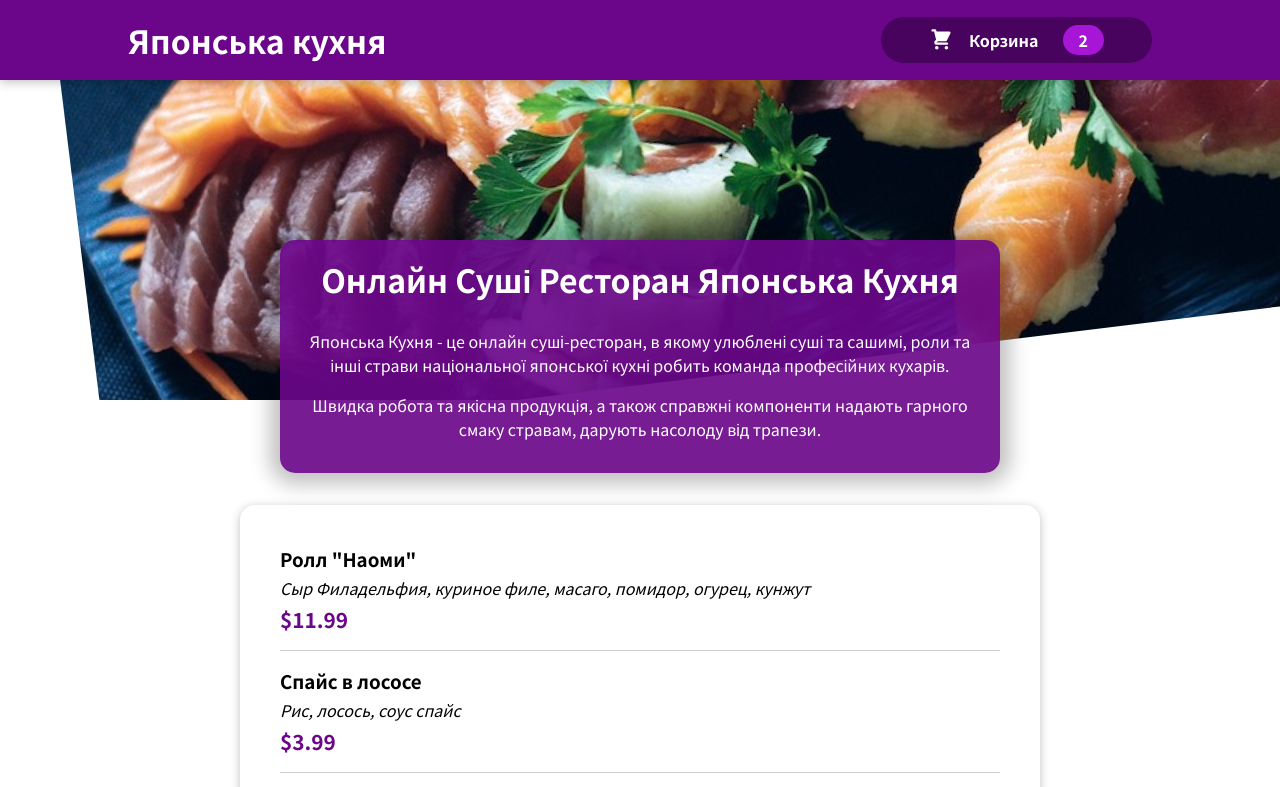
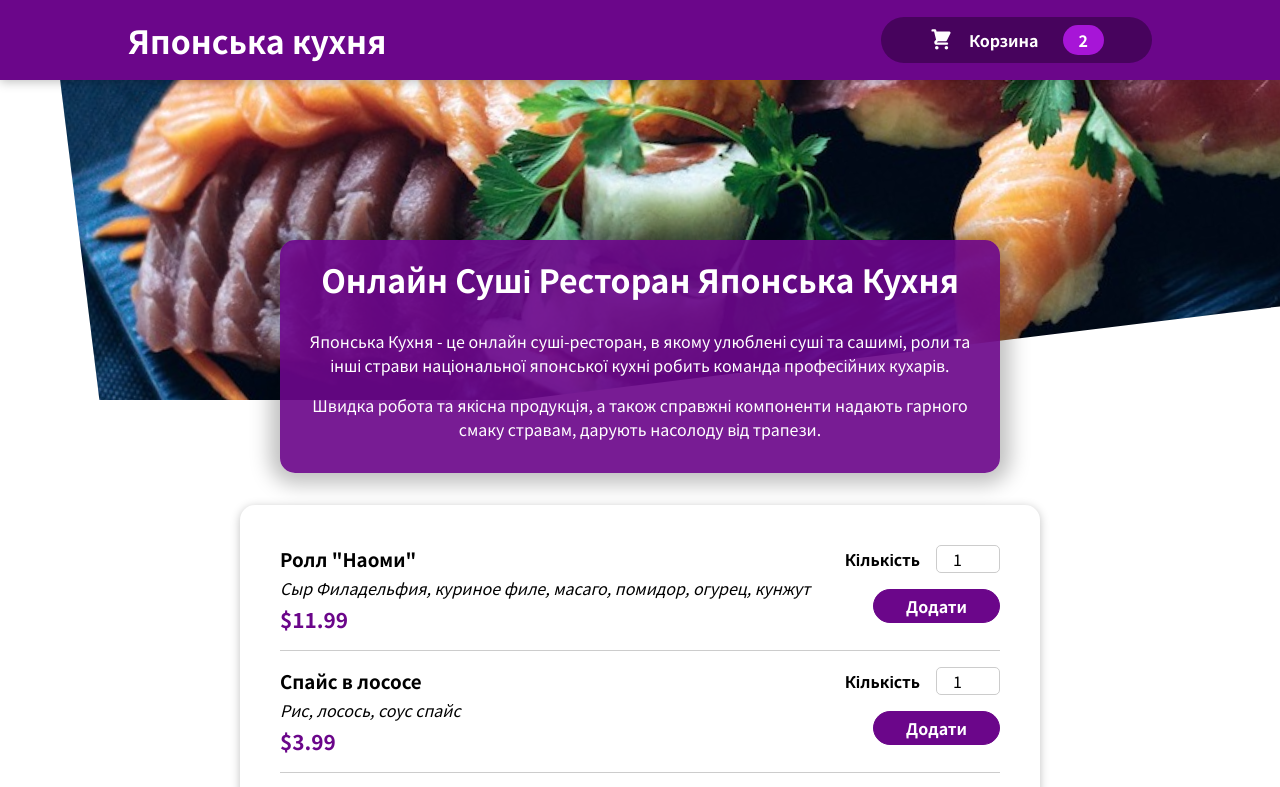
Before and after one commit to Konstantin2014/food-order, a React (Create React App) app: page / in a window 1280 px wide. Shown: the top 787 px of the page. Built offline with nearby package versions, Linux system fonts and the light colour scheme.

Commit message:
Добавление Формы

```diff
--- a/src/components/Meals/MealItem/MealItem.js
+++ b/src/components/Meals/MealItem/MealItem.js
@@ -1,8 +1,9 @@
 import styled from "./MealItem.module.css";
+import MealItemForm from "./MealItemForm";
 
 const MealItem = (props) => {
   const formattedPrice = `$${props.price}`;
-  console.log(props);
+
   return (
     <li className={styled.meal}>
       <div>
@@ -10,7 +11,9 @@
         <div className={styled.description}>{props.description}</div>
         <div className={styled.price}>{formattedPrice}</div>
       </div>
-      <div></div>
+      <div>
+        <MealItemForm />
+      </div>
     </li>
   );
 };
--- /dev/null
+++ b/src/components/Meals/MealItem/MealItemForm.js
@@ -0,0 +1,21 @@
+import styled from "./MealItemForm.module.css";
+import Input from "../../UI/Input";
+
+const MealItemForm = (props) => {
+  return (
+    <form className={styled.form}>
+      <Input
+        label="Кількість"
+        input={{
+          id: "amount",
+          type: "number",
+          min: "1",
+          step: "1",
+          defaultValue: "1",
+        }}
+      />
+      <button>Додати</button>
+    </form>
+  );
+};
+export default MealItemForm;
--- /dev/null
+++ b/src/components/Meals/MealItem/MealItemForm.module.css
@@ -0,0 +1,20 @@
+.form {
+  text-align: right;
+}
+
+.form button {
+  font: inherit;
+  cursor: pointer;
+  background-color: #6b068a;
+  border: 1px solid #6b068a;
+  color: white;
+  padding: 0.25rem 2rem;
+  border-radius: 20px;
+  font-weight: bold;
+}
+
+.form button:hover,
+.form button:active {
+  background-color: #47035d;
+  border-color: #47035d;
+}
--- /dev/null
+++ b/src/components/UI/Input.js
@@ -0,0 +1,11 @@
+import styled from "./Input.module.css";
+
+const Input = (props) => {
+  return (
+    <div className={styled.input}>
+      <label htmlFor={props.input.id}>{props.label}</label>
+      <input {...props.input} />
+    </div>
+  );
+};
+export default Input;
--- /dev/null
+++ b/src/components/UI/Input.module.css
@@ -0,0 +1,18 @@
+.input {
+  display: flex;
+  align-items: center;
+  margin-bottom: 1rem;
+}
+
+.input label {
+  font-weight: bold;
+  margin-right: 1rem;
+}
+
+.input input {
+  width: 4rem;
+  border-radius: 5px;
+  border: 1px solid #ccc;
+  font: inherit;
+  padding-left: 1rem;
+}
```
